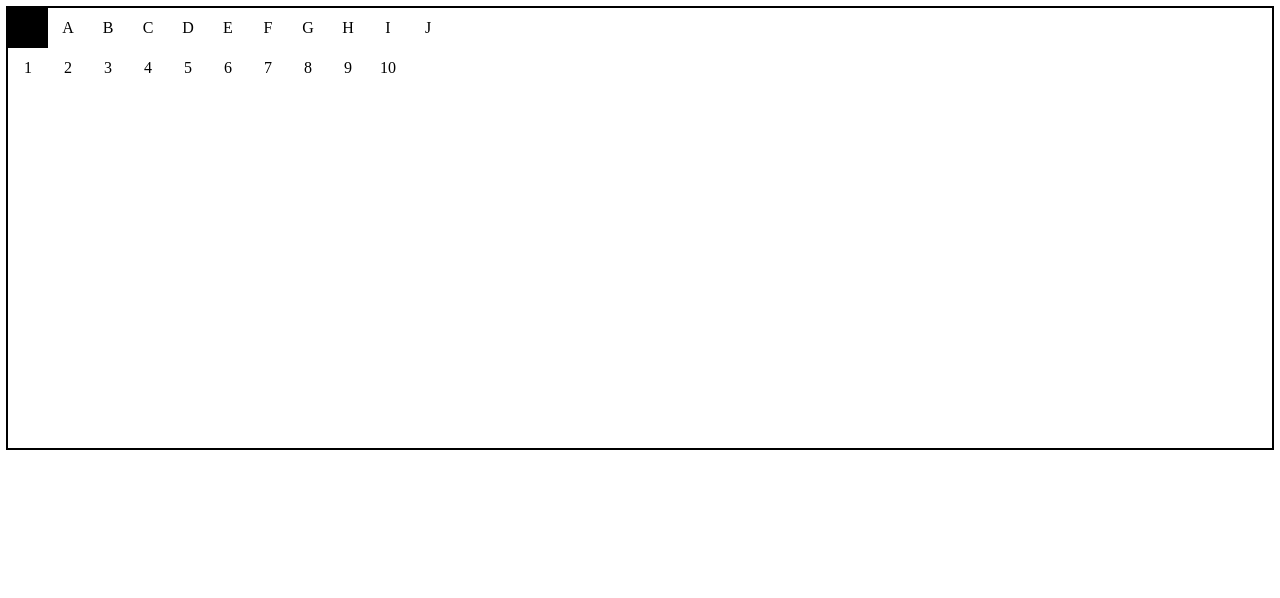
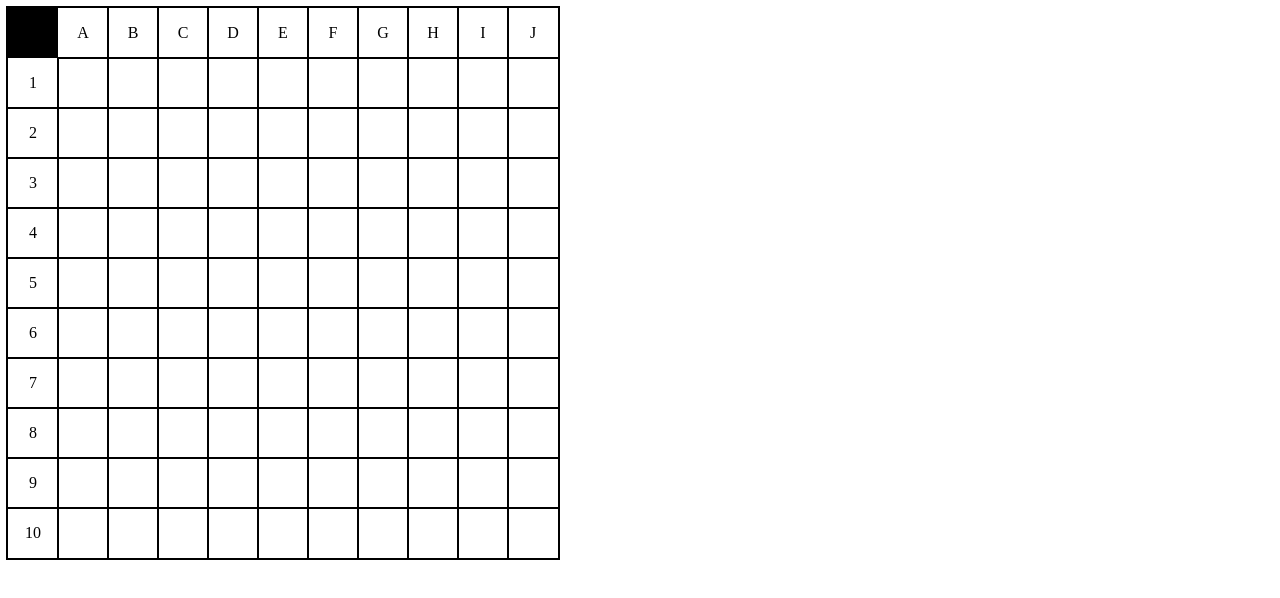
Before and after one commit to Gibib0/Sea-battle, a plain HTML site: page index.html in a window 1280 px wide. Drawn offline with Linux system fonts and the light colour scheme.

Commit message:
Add grid styles for header elements

```diff
--- a/assets/styles/style.css
+++ b/assets/styles/style.css
@@ -5,21 +5,36 @@
 .battlefield {
 	outline: 2px solid black;
 	display: grid;
-	grid-template-columns: repeat(11, 40px);
-	grid-template-rows: repeat(11, 40px);
-}
-
-.grid-layer > div {
-	outline: 1px solid black
+	grid-template-columns: repeat(11, 50px);
+	grid-template-rows: repeat(11, 50px);
+	width: max-content;
 }
 
 .corner-cell {
 	background-color: black;
 	grid-area: 1 / 1;
 }
+ .letter-header {
+	display: grid;
+	grid-row: 1;
+	grid-column: 2 / span 10;
+	grid-template-columns: repeat(10, 50px);
+ }
 
-.letter-header, .number-header {
+ .number-header {
+	display: grid;
+	grid-column: 1;
+	grid-row: 2 / span 10;
+	grid-template-rows: repeat(10, 50px);
+ }
+
+ .cell {
 	display: flex;
 	justify-content: center;
 	align-items: center;
+	outline: 1px solid black;
+ }
+
+.number-header {
+	grid-column: 1;
 }
--- a/index.html
+++ b/index.html
@@ -10,27 +10,31 @@
 	<div class="battlefield">
 		<div class="corner-cell"></div>
 
-		<div class="letter-header">A</div>
-		<div class="letter-header">B</div>
-		<div class="letter-header">C</div>
-		<div class="letter-header">D</div>
-		<div class="letter-header">E</div>
-		<div class="letter-header">F</div>
-		<div class="letter-header">G</div>
-		<div class="letter-header">H</div>
-		<div class="letter-header">I</div>
-		<div class="letter-header">J</div>
+		<div class="letter-header">
+			<div class="cell">A</div>
+			<div class="cell">B</div>
+			<div class="cell">C</div>
+			<div class="cell">D</div>
+			<div class="cell">E</div>
+			<div class="cell">F</div>
+			<div class="cell">G</div>
+			<div class="cell">H</div>
+			<div class="cell">I</div>
+			<div class="cell">J</div>
+		</div>
 
-		<div class="number-header">1</div>
-		<div class="number-header">2</div>
-		<div class="number-header">3</div>
-		<div class="number-header">4</div>
-		<div class="number-header">5</div>
-		<div class="number-header">6</div>
-		<div class="number-header">7</div>
-		<div class="number-header">8</div>
-		<div class="number-header">9</div>
-		<div class="number-header">10</div>
+		<div class="number-header">
+			<div class="cell">1</div>
+			<div class="cell">2</div>
+			<div class="cell">3</div>
+			<div class="cell">4</div>
+			<div class="cell">5</div>
+			<div class="cell">6</div>
+			<div class="cell">7</div>
+			<div class="cell">8</div>
+			<div class="cell">9</div>
+			<div class="cell">10</div>
+		</div>
 
 		<div class="cell"></div>
 		<div class="cell"></div>
```
